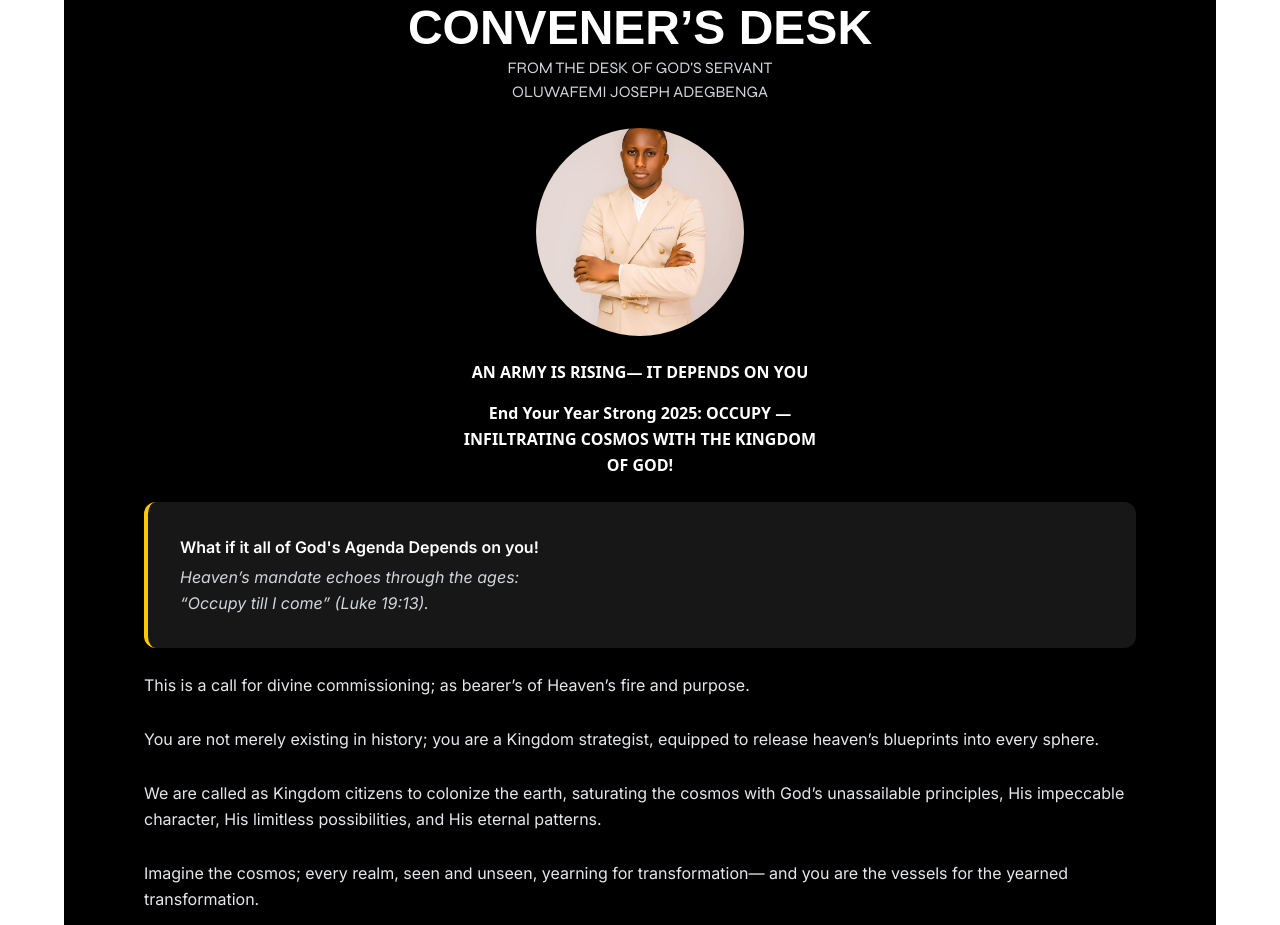
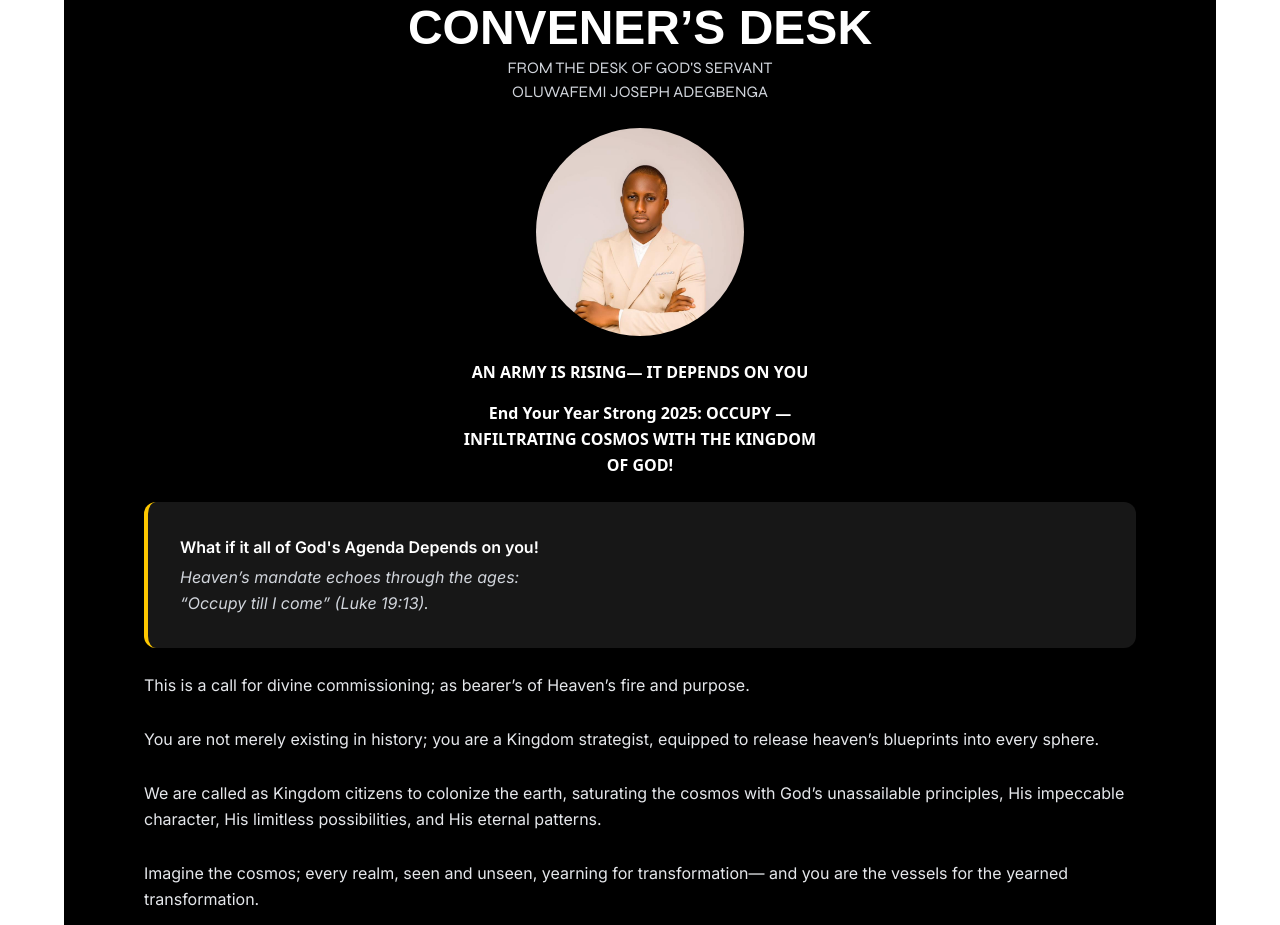
Before and after one commit to favoriabs/eyys, a Nuxt app: page / in a window 1280 px wide. Shown: the part 1420-2345 px from the top of the page. Built offline with nearby package versions, Linux system fonts and the light colour scheme; no server answers; a web font is replaced by a local one.

Commit message:
fix image

```diff
--- a/app/assets/css/main.css
+++ b/app/assets/css/main.css
@@ -27,3 +27,7 @@ html {
   box-shadow: 0 0 20px rgba(251, 191, 36, 0.3), 0 0 40px rgba(251, 191, 36, 0.2), 0 0 60px rgba(251, 191, 36, 0.1);
   border-bottom: 1px solid rgba(251, 191, 36, 0.4);
 }
+
+:root {
+  font-size: 16px;
+}
--- a/app/components/ConvenerSection.vue
+++ b/app/components/ConvenerSection.vue
@@ -28,7 +28,7 @@
       <img
         src="/images/convener.jpg"
         alt="Prophet OLUWAFEMI JOSEPH ADEGBENGA"
-        class="w-32 h-32 md:w-44 md:h-44 lg:w-52 lg:h-52 rounded-full object-cover"
+        class="w-32 h-32 md:w-44 md:h-44 lg:w-52 lg:h-52 rounded-full object-cover object-top"
       />
     </div>
 
```
